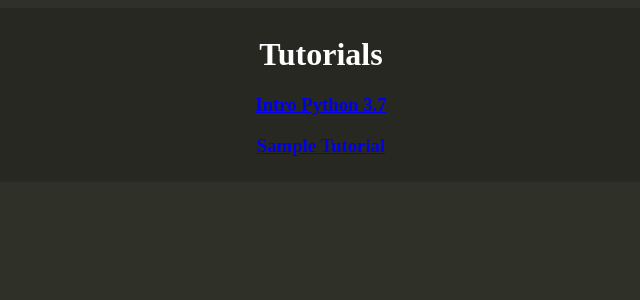
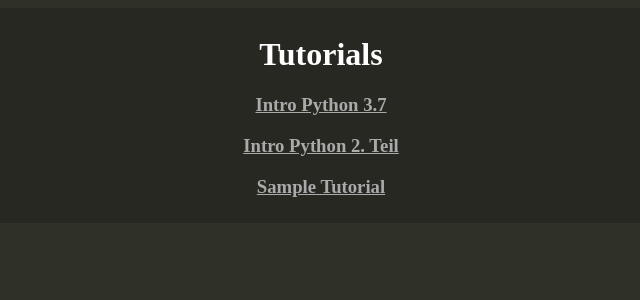
Before and after one commit to CSDUMMI/BrowserTutorial, a Flask app: page / in a window 1280 px wide. Shown: the top 300 px of the page, without its empty margins (319-959 px from the left). Run offline with Flask 2, Linux system fonts and the light colour scheme; some libraries are stand-ins or nearby versions.

Commit message:
Better style for <a> elements. Backend for the editing of the lessons.

```diff
--- a/main.py
+++ b/main.py
@@ -201,9 +201,34 @@ def addNewLesson(tutorial):
         return "Error: Tutorial not created yet"
 
     lessons = info["lessons"]
+    for lesson_index in range(0,len(lessons)):
+        lessons[lesson_index]["index"] = lesson_index
+
     return render_template( "edit_list_lessons.html",
                             lessons = lessons,
                             tutorial = tutorial )
+@app.route("/edit/<tutorial>/<lesson_index>")
+def editLesson(tutorial,lesson_index):
+    global isEditing
+
+    if isEditing == False:
+        isEditing = True # Look writing rights on the server
+    else:
+        return "Cant currently edit anything"
+
+    lesson = json.load(open("tutorials.json"))
+    lesson = lesson[tutorial]["lessons"][int(lesson_index)]
+    text = lesson["text"]
+    code = lesson["code"]
+    # vars, modules and the test need admin privs
+    # because it needs direct access to the Files
+    # This is only an Editor for the Frontend stuff
+    return render_template( 'edit_lesson.html',
+                            lesson = lesson,
+                            text = text,
+                            code = code )
+
+
 
     # Attention:
     # Nobody but the admin
--- a/static/styles/basic.css
+++ b/static/styles/basic.css
@@ -21,3 +21,6 @@ input {
   size:100%;
   color: white;
 }
+a {
+  color: #AAAAAA;
+}
--- a/templates/edit_list_lessons.html
+++ b/templates/edit_list_lessons.html
@@ -8,7 +8,7 @@
   <body>
     <h1> All Lessons you can edit:</h1>
     {% for lesson in lessons %}
-    <a href="edit/{{ tutorial }}/{{ lesson_index }}">
+    <a href="/edit/{{ tutorial }}/{{ lesson.index }}">
       <h3> {{ lesson.title }} </h3>
     </a>
     {% endfor %}
--- a/tutorial.json
+++ /dev/null
@@ -1 +0,0 @@
-{"Intro_Python": {"title": "Intro Python 3.7 ", "lessons": []}, "SampleTutorial": {"title": "Sample Tutorial", "lessons": [{"code": "def foo():\n\treturn bar()", "test": "def sampleTest():\nreturn True\n", "title": "101 Title", "modules": {}, "vars": {"msg": "Hello, World!"}, "text": "# Some of Lesson intro\nAlready ready Abt."}]}}
--- a/tutorials.json
+++ b/tutorials.json
@@ -1 +1,22 @@
-{"Intro_Python": {"title": "Intro Python 3.7 ", "lessons": []}, "SampleTutorial": {"title": "Sample Tutorial", "lessons": [{"title": "101 Title", "text": "# Some of Lesson intro\nAlready ready Abt.", "code": "def foo():\n\treturn bar()", "test": "def sampleTest():\nreturn True\n", "vars": {"msg": "Hello, World!"}, "modules": {}}]}}
+{
+    "Intro_Python": {
+        "title": "Intro Python 3.7 ",
+        "lessons": []
+    },
+    "Intro_python_2": {
+        "title": "Intro Python 2. Teil",
+        "lessons": []
+    },
+    "SampleTutorial": {
+        "title": "Sample Tutorial",
+        "lessons": [{
+            "vars": {
+                "msg": "Hello, World!"
+            },
+            "title": "101 Title",
+            "code": "def add(x,y):\n\t#Start here",
+            "modules": {},
+            "text": "# The add function\n Define an add function that returns the sum of its two parameters"
+        }]
+    }
+}
```
